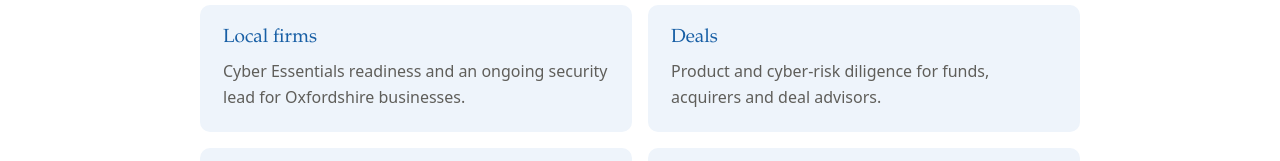
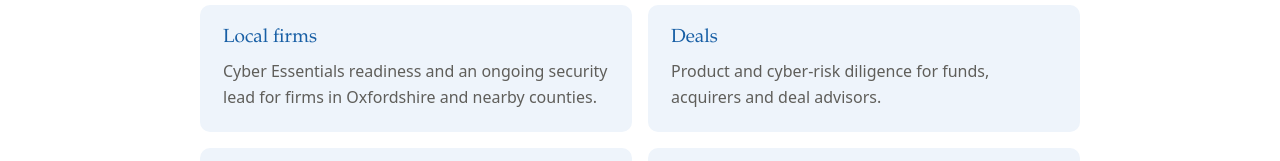
Before and after one commit to CyberheadAdvisors/Cyberhead_site_live, a plain HTML site: page index.html in a window 1280 px wide. Shown: the part 510-671 px from the top of the page. Drawn offline with Linux system fonts and the light colour scheme.

Commit message:
Homepage local card: Oxfordshire and nearby counties
Co-Authored-By: Claude Opus 5.5 <noreply@anthropic.com>

```diff
--- a/index.html
+++ b/index.html
@@ -29,7 +29,7 @@
   <section class="section"><div class="wrap">
     <p class="section-label">Choose what fits you</p>
     <div class="grid-2">
-      <a class="door" href="local/"><h3>Local firms</h3><p>Cyber Essentials readiness and an ongoing security lead for Oxfordshire businesses.</p></a>
+      <a class="door" href="local/"><h3>Local firms</h3><p>Cyber Essentials readiness and an ongoing security lead for firms in Oxfordshire and nearby counties.</p></a>
       <a class="door" href="deals/"><h3>Deals</h3><p>Product and cyber-risk diligence for funds, acquirers and deal advisors.</p></a>
       <a class="door" href="founders/"><h3>Founders</h3><p>A day at the whiteboard to turn great security tech into something buyers choose.</p></a>
       <a class="door" href="buying-a-business/"><h3>Buying a business</h3><p>Check a small firm's digital risk before you sign.</p></a>
```
